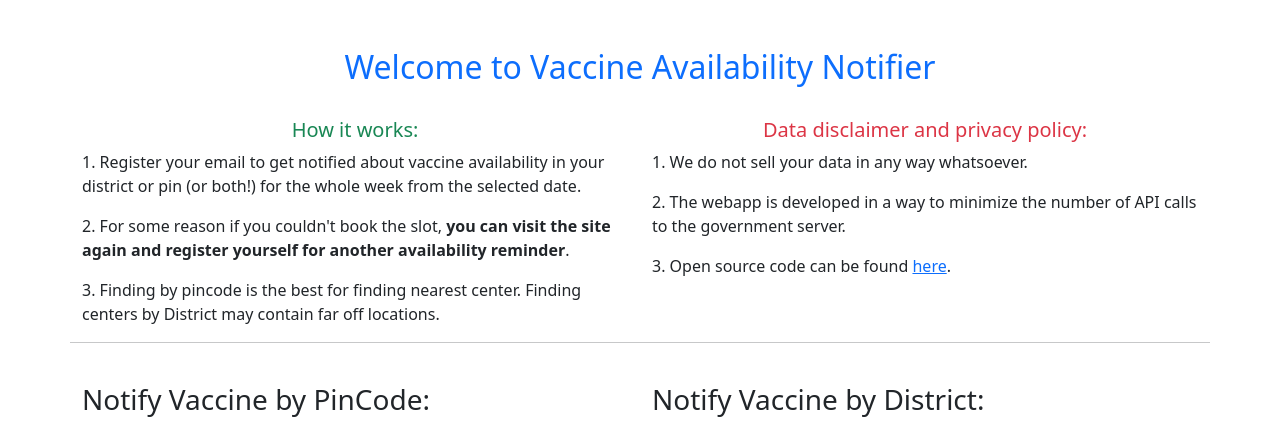
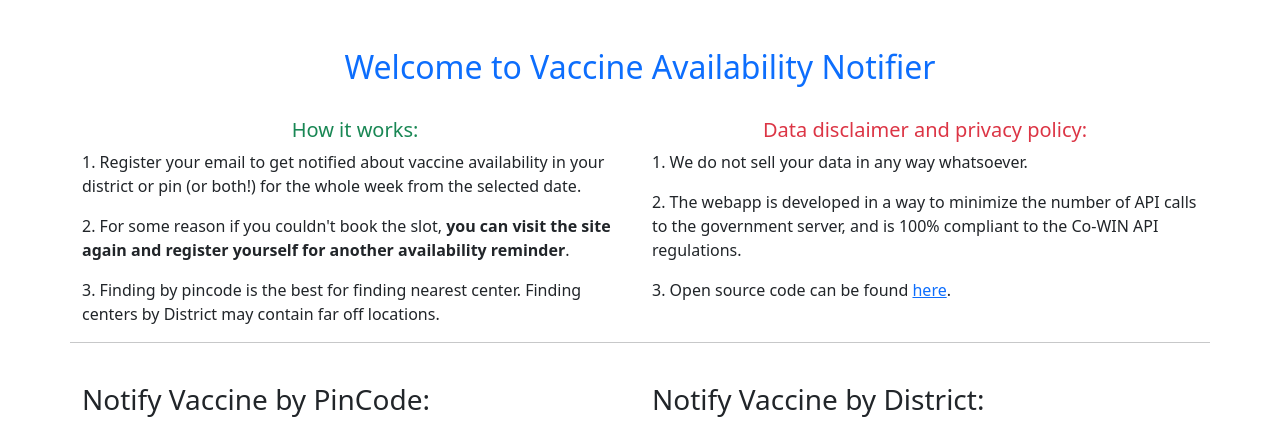
Before and after one commit to Rajanpandey/Vaccine-Availability-Notifer, a PHP site: page / in a window 1280 px wide. Shown: the top 426 px of the page. Run offline with PHP 8.4, Linux system fonts and the light colour scheme.

Commit message:
updated disclaimer

```diff
--- a/index.php
+++ b/index.php
@@ -58,7 +58,7 @@
             <div class="col-6">
                 <h5 class="text-center text-danger">Data disclaimer and privacy policy:</h5>
                 <p>1. We do not sell your data in any way whatsoever.</p>
-                <p>2. The webapp is developed in a way to minimize the number of API calls to the government server.</p>
+                <p>2. The webapp is developed in a way to minimize the number of API calls to the government server, and is 100% compliant to the Co-WIN API regulations.</p>
                 <p>3. Open source code can be found <a href="https://github.com/Rajanpandey/Vaccine-Availability-Notifer">here</a>.</p>
             </div>
             <hr/>
```
